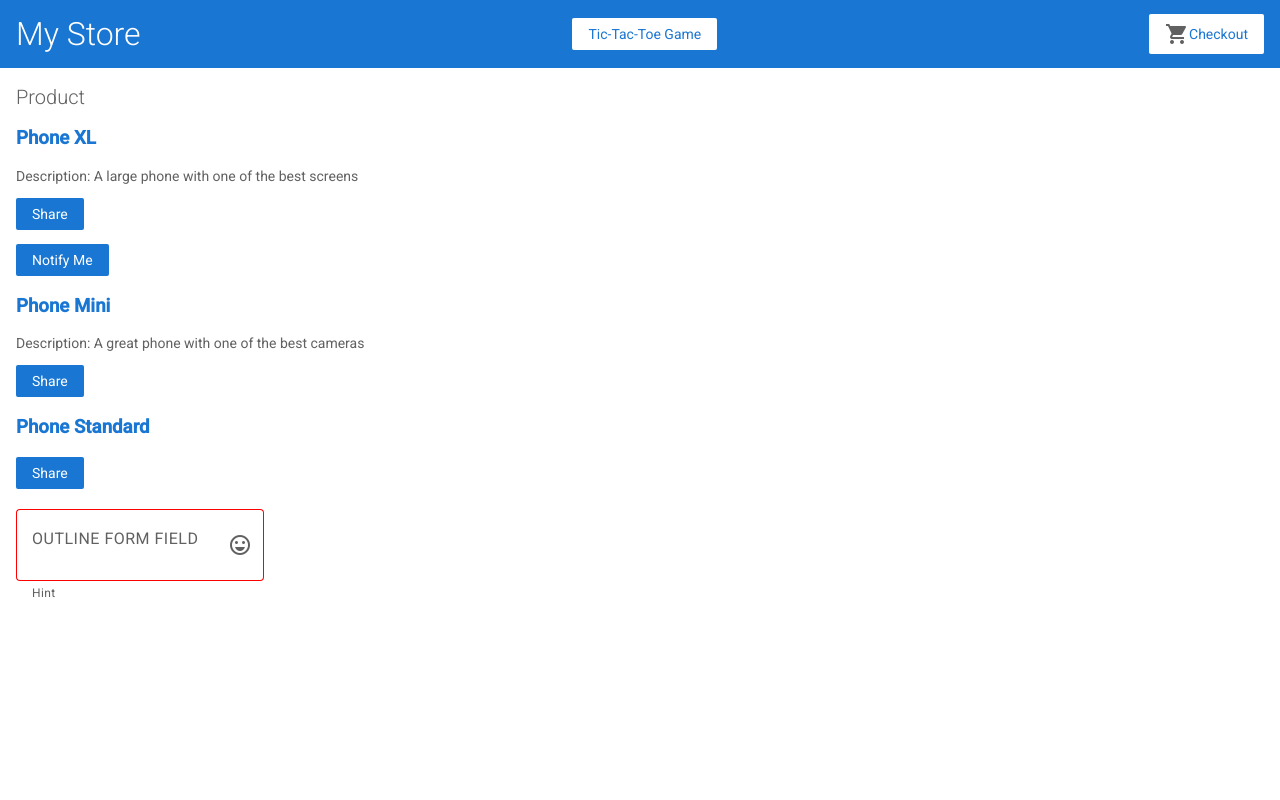
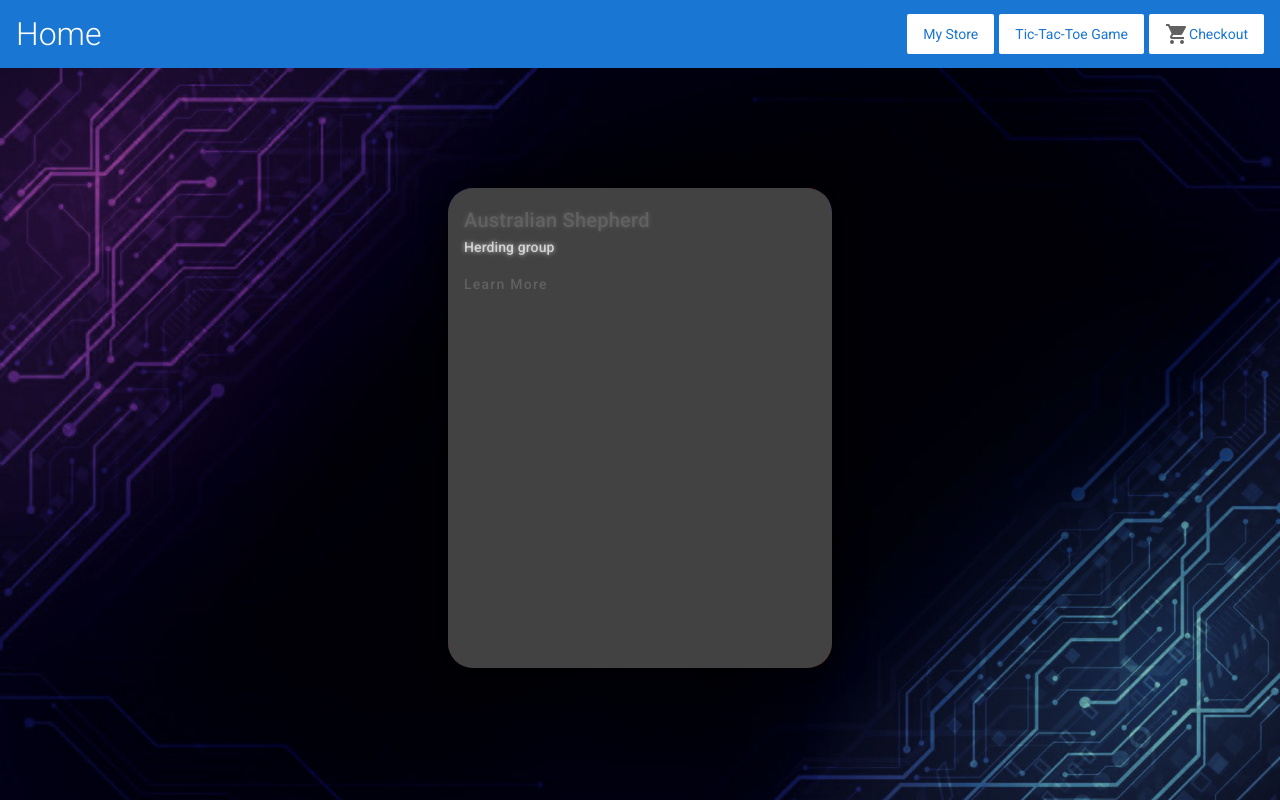
Before and after one commit to Jiuzhou-Wu/Angular-v17-test, an Angular app in the folder angular-v17/: page / in a window 1280 px wide. Built offline with nearby package versions, Linux system fonts and the light colour scheme.

Commit message:
added home page

```diff
--- a/angular-v17/src/app/app.routes.ts
+++ b/angular-v17/src/app/app.routes.ts
@@ -1,8 +1,10 @@
 import { Routes } from '@angular/router';
 import { ProductListComponent } from './product-list/product-list.component';
 import { TicTacToeComponent } from './tic-tac-toe/tic-tac-toe.component';
+import { HomeComponent } from './home/home.component';
 
 export const routes: Routes = [
-    {path: '', component: ProductListComponent},
+    {path: '', component: HomeComponent},
+    {path: 'product-store', component: ProductListComponent},
     {path: 'tic-tac-toe', component: TicTacToeComponent},
 ];
--- /dev/null
+++ b/angular-v17/src/app/home/home.component.html
@@ -0,0 +1,23 @@
+<div class="home-container">
+    <div class="card-container">
+        <div class="pos"></div>
+        <div class="pos"></div>
+        <div class="pos"></div>
+        <div class="pos"></div>
+        <div class="pos"></div>
+        <div class="pos"></div>
+        <div class="pos"></div>
+        <div class="pos"></div>
+        <div class="pos"></div>
+
+        <mat-card appearance="raised">
+            <mat-card-header>
+              <mat-card-title> Australian Shepherd</mat-card-title>
+              <mat-card-subtitle>Herding group</mat-card-subtitle>
+            </mat-card-header>
+            <mat-card-actions>
+              <button mat-button>Learn More</button>
+            </mat-card-actions>
+          </mat-card>
+    </div>
+</div>
--- /dev/null
+++ b/angular-v17/src/app/home/home.component.scss
@@ -0,0 +1,155 @@
+::ng-deep {
+    app-home {
+        width: 100%;
+        min-height: calc(100vh - 68px);
+        background-image: url('../../assets/background-main-dark.jpg');
+        background-position: center;
+        background-repeat: no-repeat;
+        background-size: cover;
+    }
+}
+
+mat-card {
+    margin: auto;
+    width: 30vw;
+    height: 60vh;
+    position: relative;
+    border-radius: 25px;
+
+    transform-style: preserve-3d;
+    transform:
+        perspective(5000px)
+        rotateY(var(--rotateY))
+        rotateX(var(--rotateX));
+}
+
+mat-card > * {
+    text-shadow: 0 0 0.3em currentColor;
+}
+
+mat-card::before,
+mat-card::after {
+    content: '';
+    position: absolute;
+    border-radius: inherit;
+}
+
+mat-card::before {
+    inset: -0.25rem;
+    background: black;
+    transform: translateZ(-49px);
+    filter: blur(15px);
+    opacity: 0.5;
+}
+
+mat-card::after {
+    inset: 0;
+    background: linear-gradient(-45deg, red, blue);
+    transform:translateZ(-50px);
+}
+
+.card-container {
+    position: relative;
+    display: grid;
+    grid-template: repeat(3,1fr) / repeat( 3, 1fr);
+    width: 50%;
+    margin: auto;
+    height: 50%;
+    margin-top: 15vh;
+}
+
+mat-card {
+    grid-row: 1/-1;
+    grid-column: 1/-1;
+
+    transition: transform 250ms ease;
+}
+
+.card-container > .pos {
+    z-index: 10;
+    position: absolute;
+    // outline: 5px solid lime;
+}
+
+.card-container > .pos:nth-child(1) {
+    grid-column: 1/2;
+    grid-row: 1/2;
+    inset: 0;
+}
+.card-container > .pos:nth-child(2) {
+    grid-column: 2/3;
+    grid-row: 1/2;
+    inset: 0;
+}
+.card-container > .pos:nth-child(3) {
+    grid-column: 3/4;
+    grid-row: 1/2;
+    inset: 0;
+}
+.card-container > .pos:nth-child(4) {
+    grid-column: 1/2;
+    grid-row: 2/3;
+    inset: 0;
+}
+.card-container > .pos:nth-child(5) {
+    grid-column: 2/3;
+    grid-row: 2/3;
+    inset: 0;
+}
+.card-container > .pos:nth-child(6) {
+    grid-column: 3/4;
+    grid-row: 2/3;
+    inset: 0;
+}
+.card-container > .pos:nth-child(7) {
+    grid-column: 1/2;
+    grid-row: 3/4;
+    inset: 0;
+}
+.card-container > .pos:nth-child(8) {
+    grid-column: 2/3;
+    grid-row: 3/4;
+    inset: 0;
+}
+.card-container > .pos:nth-child(9) {
+    grid-column: 3/4;
+    grid-row: 3/4;
+    inset: 0;
+}
+
+.card-container > div:nth-child(1):hover ~ mat-card {
+    --rotateX: 25deg;
+    --rotateY: -25deg;
+}
+.card-container > div:nth-child(2):hover ~ mat-card {
+    --rotateX: 25deg;
+    --rotateY: 0deg;
+}
+.card-container > div:nth-child(3):hover ~ mat-card {
+    --rotateX: 25deg;
+    --rotateY: 25deg;
+}
+.card-container > div:nth-child(4):hover ~ mat-card {
+    --rotateX: 0deg;
+    --rotateY: -25deg;
+}
+.card-container > div:nth-child(5):hover ~ mat-card {
+    --rotateX: 0deg;
+    --rotateY: 0deg;
+}
+.card-container > div:nth-child(6):hover ~ mat-card {
+    --rotateX: 0deg;
+    --rotateY: 25deg;
+}
+.card-container > div:nth-child(7):hover ~ mat-card {
+    --rotateX: -25deg;
+    --rotateY: -25deg;
+}
+.card-container > div:nth-child(8):hover ~ mat-card {
+    --rotateX: -25deg;
+    --rotateY: 0deg;
+}
+.card-container > div:nth-child(9):hover ~ mat-card {
+    --rotateX: -25deg;
+    --rotateY: 25deg;
+}
--- /dev/null
+++ b/angular-v17/src/app/home/home.component.ts
@@ -0,0 +1,37 @@
+import { Component, ChangeDetectionStrategy, OnInit } from '@angular/core';
+import {MatButtonModule} from '@angular/material/button';
+import {MatCardModule} from '@angular/material/card';
+
+@Component({
+  selector: 'app-home',
+  standalone: true,
+  imports: [MatButtonModule, MatCardModule],
+  changeDetection: ChangeDetectionStrategy.OnPush,
+  templateUrl: './home.component.html',
+  styleUrl: './home.component.scss'
+})
+export class HomeComponent implements OnInit{
+
+  // card = document.getElementsByTagName('mat-card');
+
+  ngOnInit() {
+    // document.addEventListener("mousemove", (e) => {
+    //   this.rotateElement(e, this.card);
+    // })
+  }
+
+  // rotateElement(event: any, ele: any) {
+  //   const x = event.clientX;
+  //   const y = event.clientY;
+  //   // console.log(x, y, ele);
+  //   const middleX = window.innerWidth / 2;
+  //   const middleY = window.innerHeight / 2;
+
+  //   const offsetX = ((x - middleX) / middleX) * 45;
+  //   const offsetY = ((y - middleY) / middleY) * 45;
+  //   // console.log(offsetX, offsetY);
+
+  //   ele[0].style.setProperty("--rotateX", -1 * offsetY + "deg");
+  //   ele[0].style.setProperty("--rotateY", offsetX + "deg");
+  // }
+}
--- a/angular-v17/src/app/top-bar/top-bar.component.html
+++ b/angular-v17/src/app/top-bar/top-bar.component.html
@@ -1,6 +1,21 @@
   <a [routerLink]="['/']">
+    <h1>Home</h1>
+  </a>
+
+  @if (routerLink === '/product-store') {
     <h1>My Store</h1>
+  }
+
+  @if (routerLink === '/tic-tac-toe') {
+    <h1>Tic Tac Toe</h1>
+  }
+
+  <div class="button-container">
+    @if (routerLink !== '/product-store') {
+      <a class="button fancy-button" [routerLink]="['/product-store']">
+        My Store
       </a>
+    }
 
     @if (routerLink !== '/tic-tac-toe') {
       <a class="button fancy-button" [routerLink]="['tic-tac-toe']">
@@ -9,3 +24,4 @@
     }
 
     <a class="button fancy-button"><em class="material-icons">shopping_cart</em>Checkout</a>
+  </div>
--- a/angular-v17/src/app/top-bar/top-bar.component.scss
+++ b/angular-v17/src/app/top-bar/top-bar.component.scss
@@ -0,0 +1,4 @@
+.button-container {
+    display:  flex;
+    column-gap: 5px;
+}
```
Also changed, not shown: angular-v17/src/assets/background-main-dark.jpg (added), 1 other file (tests, documents, lock files or other folders). Lines whose indentation alone changed are shown as unchanged.
